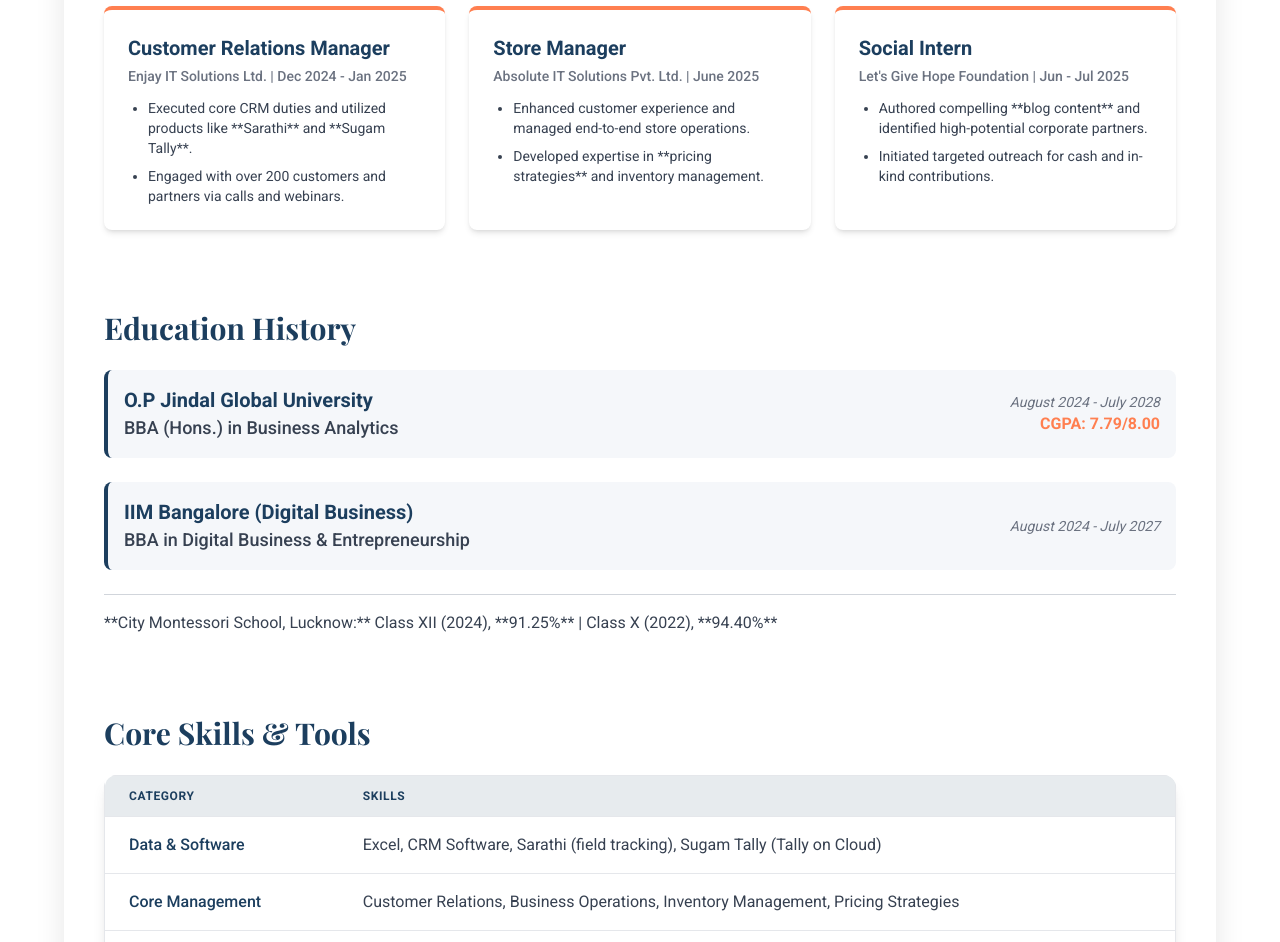
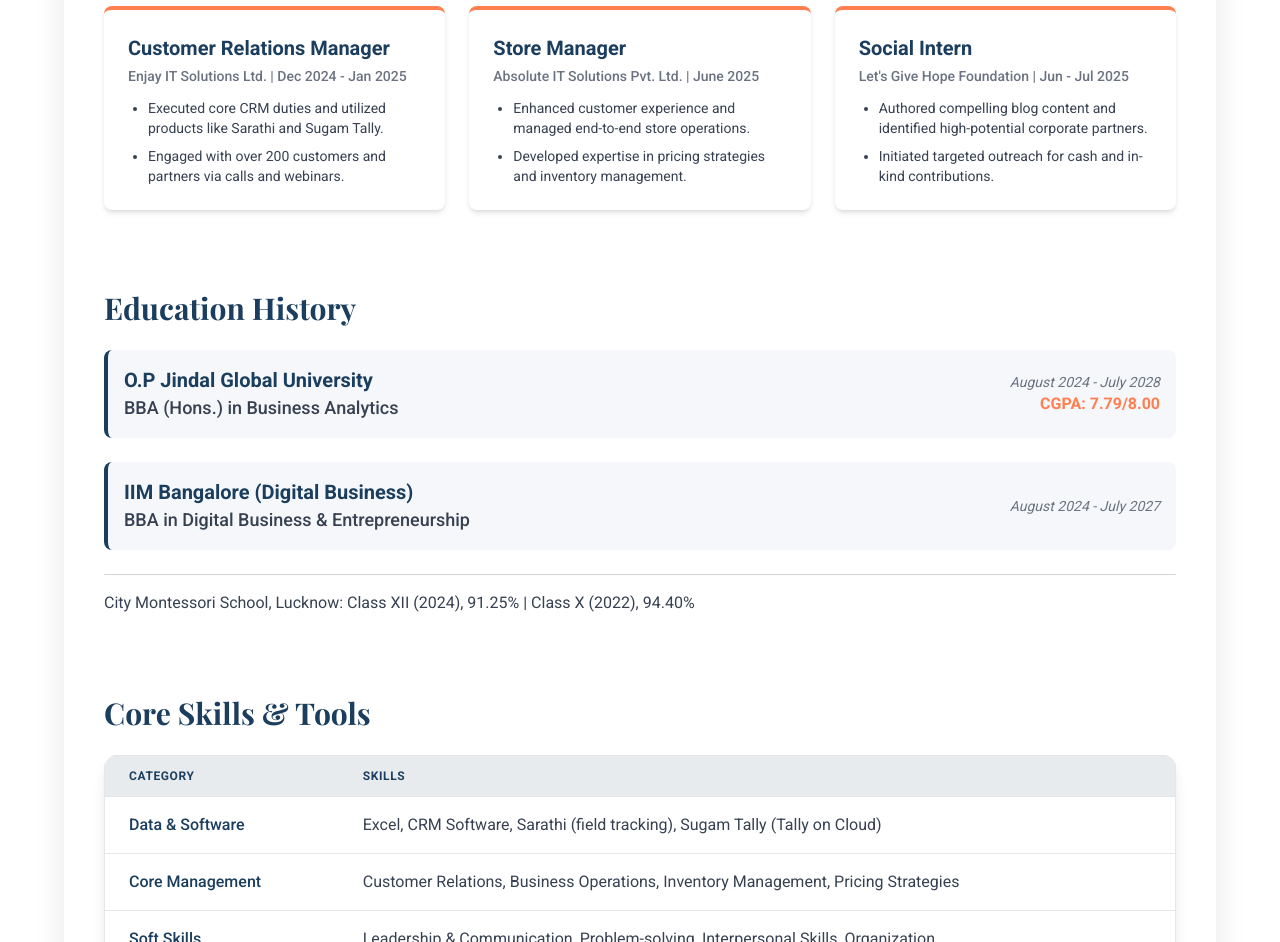
Before and after one commit to vrinda-singhal/Resume-Website, a plain HTML site: page index.html in a window 1280 px wide. Shown: the part 704-1646 px from the top of the page. Drawn offline with nearby package versions, Linux system fonts and the light colour scheme.

Commit message:
Update index.html

```diff
--- a/index.html
+++ b/index.html
@@ -121,7 +121,7 @@
         <section id="summary" class="mb-4">
             <h2 class="text-3xl font-serif font-bold mb-4 text-accent-orange">Objective</h2>
             <p class="text-lg leading-relaxed text-gray-700 p-4 border-l-4 border-accent-orange bg-bg-light rounded-md">
-                Highly competent and meticulously organized, with strong proficiency in **Excel and CRM software** to optimize workflows and data management.
+                Highly competent and meticulously organized, with strong proficiency in Excel and CRM software to optimize workflows and data management.
                 Ready to contribute expertise to a demanding and collaborative position that requires keen problem-solving, effective interpersonal skills, and a commitment to achieving organizational goals.
             </p>
         </section>
@@ -137,7 +137,7 @@
                     <h3 class="text-xl font-semibold text-brand-blue">Customer Relations Manager</h3>
                     <p class="text-sm font-medium text-gray-500 mt-1 mb-3">Enjay IT Solutions Ltd. | Dec 2024 - Jan 2025</p>
                     <ul class="list-disc list-outside space-y-2 mt-2 ml-5 text-sm text-gray-700">
-                        <li>Executed core CRM duties and utilized products like **Sarathi** and **Sugam Tally**.</li>
+                        <li>Executed core CRM duties and utilized products like Sarathi and Sugam Tally.</li>
                         <li>Engaged with over 200 customers and partners via calls and webinars.</li>
                     </ul>
                 </article>
@@ -148,7 +148,7 @@
                     <p class="text-sm font-medium text-gray-500 mt-1 mb-3">Absolute IT Solutions Pvt. Ltd. | June 2025</p>
                     <ul class="list-disc list-outside space-y-2 mt-2 ml-5 text-sm text-gray-700">
                         <li>Enhanced customer experience and managed end-to-end store operations.</li>
-                        <li>Developed expertise in **pricing strategies** and inventory management.</li>
+                        <li>Developed expertise in pricing strategies and inventory management.</li>
                     </ul>
                 </article>
 
@@ -157,7 +157,7 @@
                     <h3 class="text-xl font-semibold text-brand-blue">Social Intern</h3>
                     <p class="text-sm font-medium text-gray-500 mt-1 mb-3">Let's Give Hope Foundation | Jun - Jul 2025</p>
                     <ul class="list-disc list-outside space-y-2 mt-2 ml-5 text-sm text-gray-700">
-                        <li>Authored compelling **blog content** and identified high-potential corporate partners.</li>
+                        <li>Authored compelling blog content and identified high-potential corporate partners.</li>
                         <li>Initiated targeted outreach for cash and in-kind contributions.</li>
                     </ul>
                 </article>
@@ -193,7 +193,7 @@
                 <!-- Schooling -->
                 <div class="pt-4 border-t border-gray-300">
                     <p class="text-base text-gray-700">
-                        **City Montessori School, Lucknow:** Class XII (2024), **91.25%** | Class X (2022), **94.40%**
+                        City Montessori School, Lucknow: Class XII (2024), 91.25% | Class X (2022), 94.40%
                     </p>
                 </div>
             </div>
@@ -258,7 +258,7 @@
         <footer class="pt-6 border-t-2 border-gray-300 mt-8 text-center text-sm text-gray-500">
             <p>&copy; 2025 Vrinda Singhal. All rights reserved.</p>
             <address class="mt-1 italic">
-                Flat 102 Tower 1 Parasvnath Planet, Lucknow.
+                Tower 1 Parasvnath Planet, Lucknow.
             </address>
         </footer>
 
```
